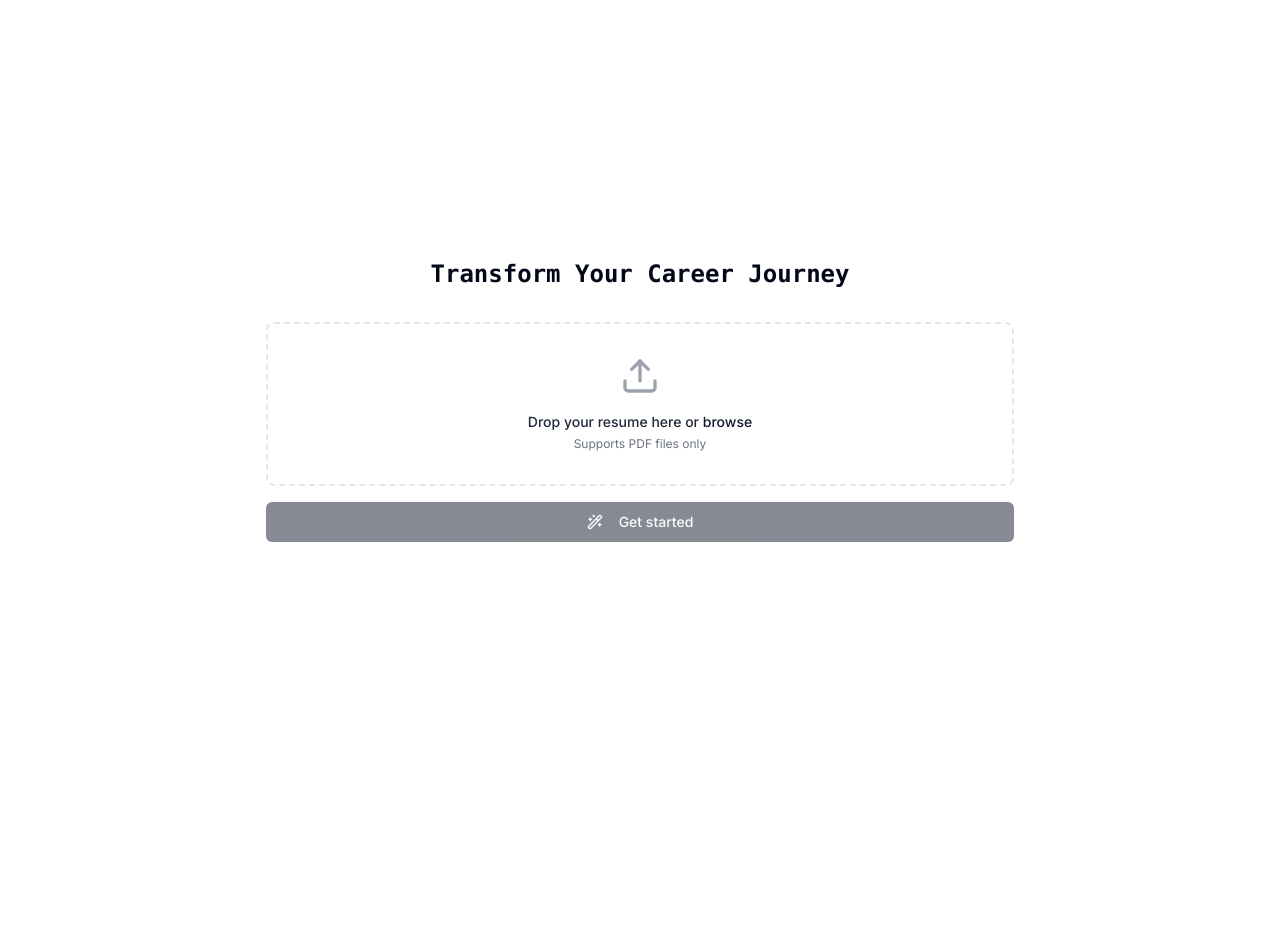
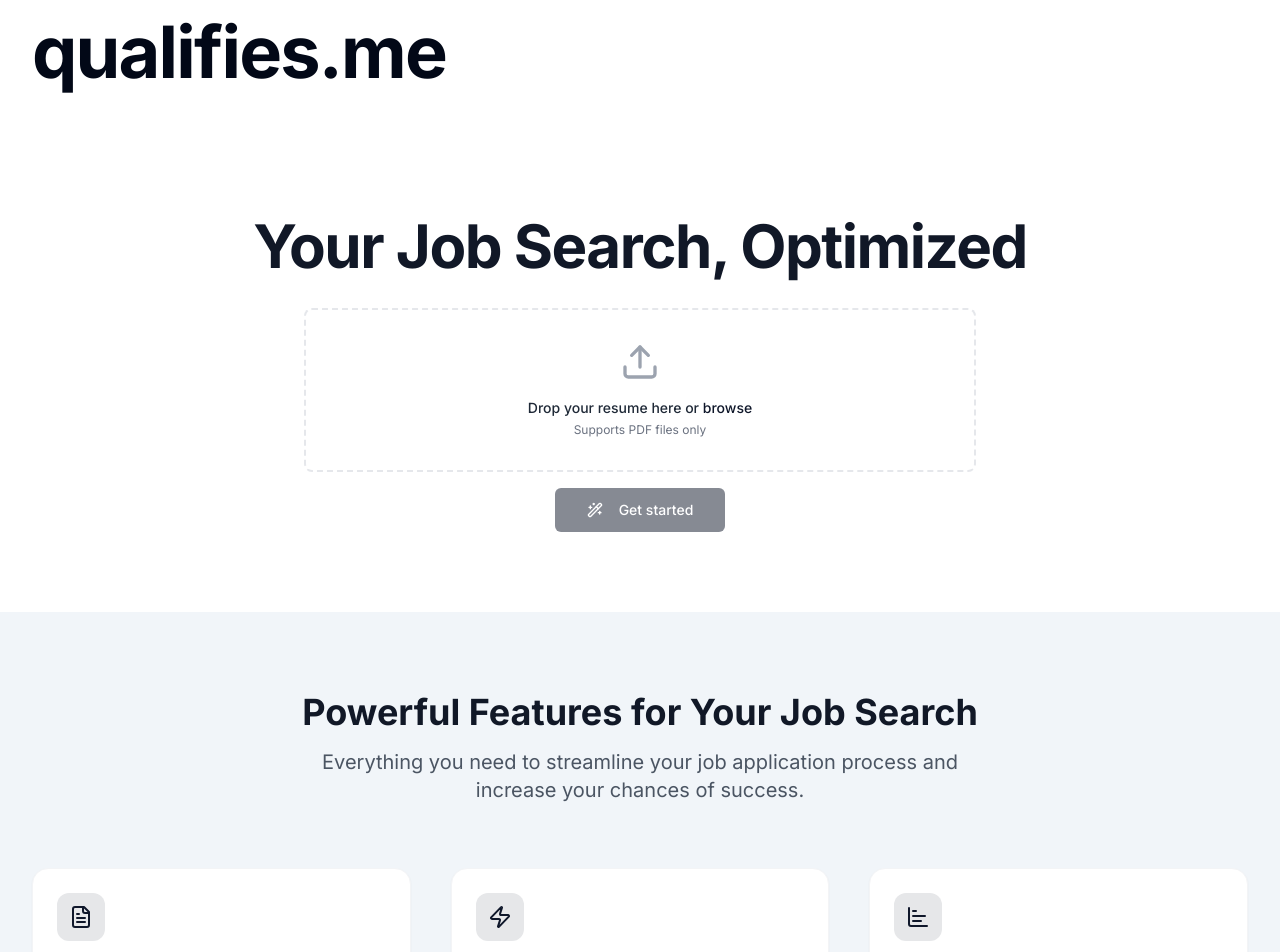
Before and after one commit to genialtechie/resumate, a Next.js app: page / in a window 1280 px wide. Shown: the top 952 px of the page. Before the commit the page ends 800 px from the top, so only its background shows below. Built offline with nearby package versions, Linux system fonts and the light colour scheme.

Commit message:
feat: add simple landing

```diff
--- a/src/app/page.tsx
+++ b/src/app/page.tsx
@@ -3,8 +3,10 @@
 import { UploadZone } from '@/components/upload';
 import { Button } from '@/components/ui/button';
 import { useToast } from '@/hooks/use-toast';
-import { Wand2 } from 'lucide-react';
+import { Wand2, FileText, Zap, ChartBar } from 'lucide-react';
 import { useState } from 'react';
+import FeatureCard from '@/components/feature-card';
+import Link from 'next/link';
 
 export default function Home() {
   const [status, setStatus] = useState<
@@ -52,21 +54,78 @@ export default function Home() {
   };
 
   return (
-    <div className="flex min-h-screen w-screen flex-col items-center justify-center gap-4 px-4">
-      <h2 className="text-2xl font-semibold mb-4 font-mono">
-        Transform Your Career Journey
-      </h2>
-      <div className="w-3/5">
+    <div className="flex min-h-screen flex-col">
+      {/* Header */}
+      <header className="pt-4 px-4 sm:px-6 lg:px-8">
+        <div className="flex-shrink-0">
+          <Link
+            href="/"
+            className="text-4xl sm:text-6xl md:text-7xl font-bold tracking-tight"
+          >
+            qualifies.me
+          </Link>
+        </div>
+      </header>
+
+      {/* Hero */}
+      <section className="pt-32 pb-20 px-4 sm:px-6 lg:px-8">
+        <div className="max-w-7xl mx-auto">
+          <div className="text-center space-y-8 animate-fade-up">
+            <h1 className="text-4xl sm:text-5xl md:text-6xl font-bold text-gray-900 tracking-tight">
+              Your Job Search, Optimized
+            </h1>
+
+            <div className="md:max-w-2xl mx-auto">
               <UploadZone onFileChange={setFile} />
               <Button
+                size="lg"
+                className="bg-primary hover:bg-primary-hover text-white px-8 py-4 mt-4"
                 onClick={handleUpload}
                 disabled={status !== 'idle' || !file}
-          className="w-full mt-4"
               >
                 <Wand2 className="mr-2 h-4 w-4" />
                 {status === 'processing' ? 'Processing...' : 'Get started'}
               </Button>
             </div>
           </div>
+        </div>
+      </section>
+
+      {/* Features */}
+      <section
+        className="py-20 bg-accent"
+        id="features"
+      >
+        <div className="max-w-7xl mx-auto px-4 sm:px-6 lg:px-8">
+          <div className="text-center mb-16 animate-fade-up">
+            <h2 className="text-3xl sm:text-4xl font-bold text-gray-900">
+              Powerful Features for Your Job Search
+            </h2>
+            <p className="mt-4 text-xl text-gray-600 max-w-2xl mx-auto">
+              Everything you need to streamline your job application process and
+              increase your chances of success.
+            </p>
+          </div>
+
+          <div className="grid grid-cols-1 md:grid-cols-3 gap-10 animate-fade-up">
+            <FeatureCard
+              icon={FileText}
+              title="Resume Management"
+              description="Import from LinkedIn or PDF, with AI-powered optimization and keyword tuning."
+            />
+            <FeatureCard
+              icon={Zap}
+              title="Smart Tailoring"
+              description="Analyze job descriptions and generate tailored resumes and cover letters."
+            />
+            <FeatureCard
+              icon={ChartBar}
+              title="Skills Gap Analysis"
+              description="Analyze your skills and compare them to the job requirements."
+            />
+          </div>
+        </div>
+      </section>
+    </div>
   );
 }
--- /dev/null
+++ b/src/components/feature-card.tsx
@@ -0,0 +1,21 @@
+import { LucideIcon } from 'lucide-react';
+
+interface FeatureCardProps {
+  title: string;
+  description: string;
+  icon: LucideIcon;
+}
+
+const FeatureCard = ({ title, description, icon: Icon }: FeatureCardProps) => {
+  return (
+    <div className="group p-6 bg-white rounded-2xl shadow-sm hover:shadow-md transition-all duration-300 border border-gray-100">
+      <div className="h-12 w-12 bg-primary/10 rounded-xl flex items-center justify-center group-hover:scale-110 transition-transform duration-300">
+        <Icon className="h-6 w-6 text-primary" />
+      </div>
+      <h3 className="mt-4 text-xl font-semibold text-gray-900">{title}</h3>
+      <p className="mt-2 text-gray-600 leading-relaxed">{description}</p>
+    </div>
+  );
+};
+
+export default FeatureCard;
```
Lines whose indentation alone changed are shown as unchanged.
